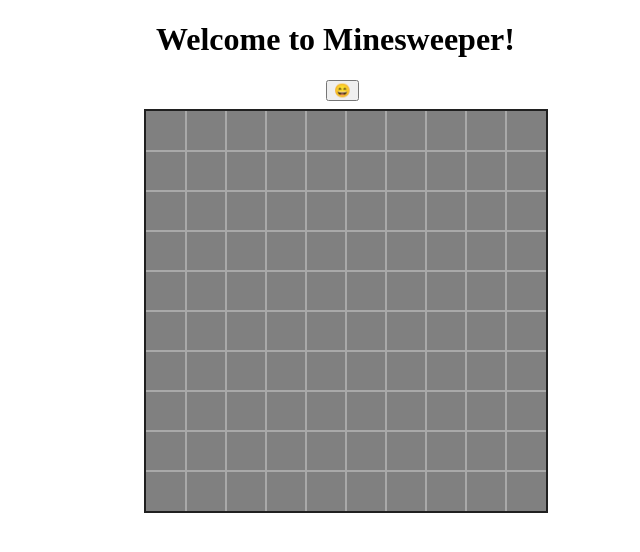
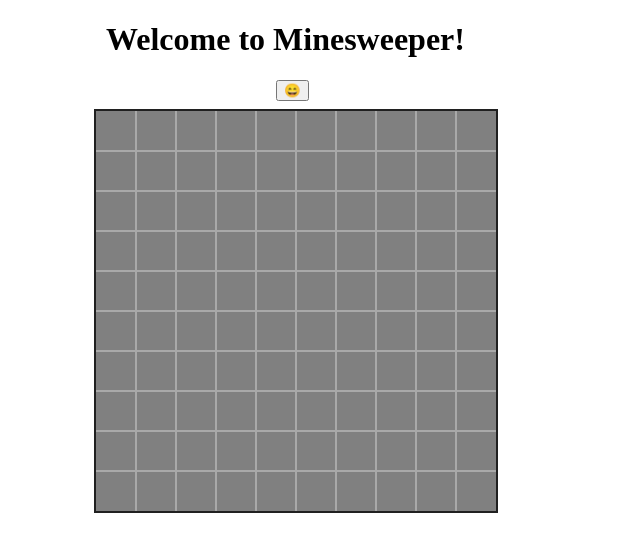
Before and after one commit to chocomeowy/project1minesweeper, a plain HTML site: page index.html in a window 1280 px wide. Shown: the whole page, without its empty margins (32-672 px from the left). Drawn offline with nearby package versions, Linux system fonts and the light colour scheme.

Commit message:
shift css

```diff
--- a/style.css
+++ b/style.css
@@ -1,9 +1,9 @@
 h1 {
-  margin-left: 180px;
+  margin-left: 130px;
 }
 
 .grid {
-  margin-left: 170px;
+  margin-left: 120px;
   height: 400px;
   width: 400px;
   display: flex;
@@ -27,6 +27,6 @@ h1 {
 }
 
 #reset {
-  margin-left: 350px;
+  margin-left: 300px;
   margin-bottom: 10px;
 }
```
